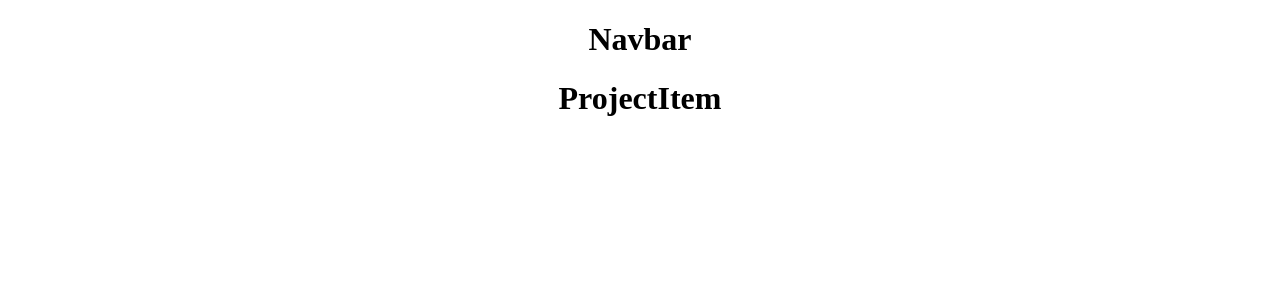
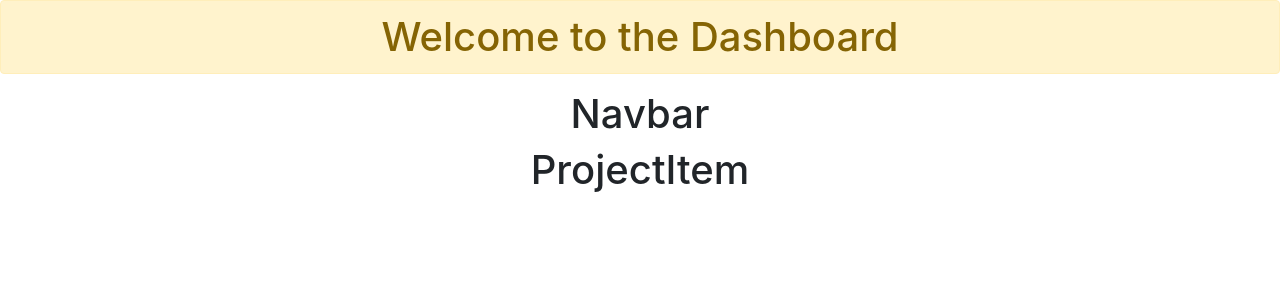
Before and after one commit to Chentul/AgileIntPPMTool, a React (Create React App) app in the folder ppmtool-react-client/: page / in a window 1280 px wide. Shown: the top 300 px of the page. Built offline with nearby package versions, Linux system fonts and the light colour scheme.

Commit message:
26. Bringing Bootstrap 4+ - branch14

```diff
--- a/ppmtool-react-client/package.json
+++ b/ppmtool-react-client/package.json
@@ -6,6 +6,7 @@
     "@testing-library/jest-dom": "^4.2.4",
     "@testing-library/react": "^9.5.0",
     "@testing-library/user-event": "^7.2.1",
+    "bootstrap": "^4.4.1",
     "react": "^16.13.0",
     "react-dom": "^16.13.0",
     "react-scripts": "3.4.0"
--- a/ppmtool-react-client/src/App.js
+++ b/ppmtool-react-client/src/App.js
@@ -1,6 +1,7 @@
 import React from 'react';
+import Dashboard from './components/Dashboard';
+import "bootstrap/dist/css/bootstrap.min.css";
 import './App.css';
-import Dashboard from './components/Dashboard';
 
 function App() {
   return (
--- a/ppmtool-react-client/src/components/Dashboard.js
+++ b/ppmtool-react-client/src/components/Dashboard.js
@@ -6,6 +6,7 @@
   render () {
     return(
       <div>
+        <h1 className="alert alert-warning">Welcome to the Dashboard</h1>
         <Header />
         <ProjectItem />
       </div>
```
Also changed, not shown: 1 other file (tests, documents, lock files or other folders).
